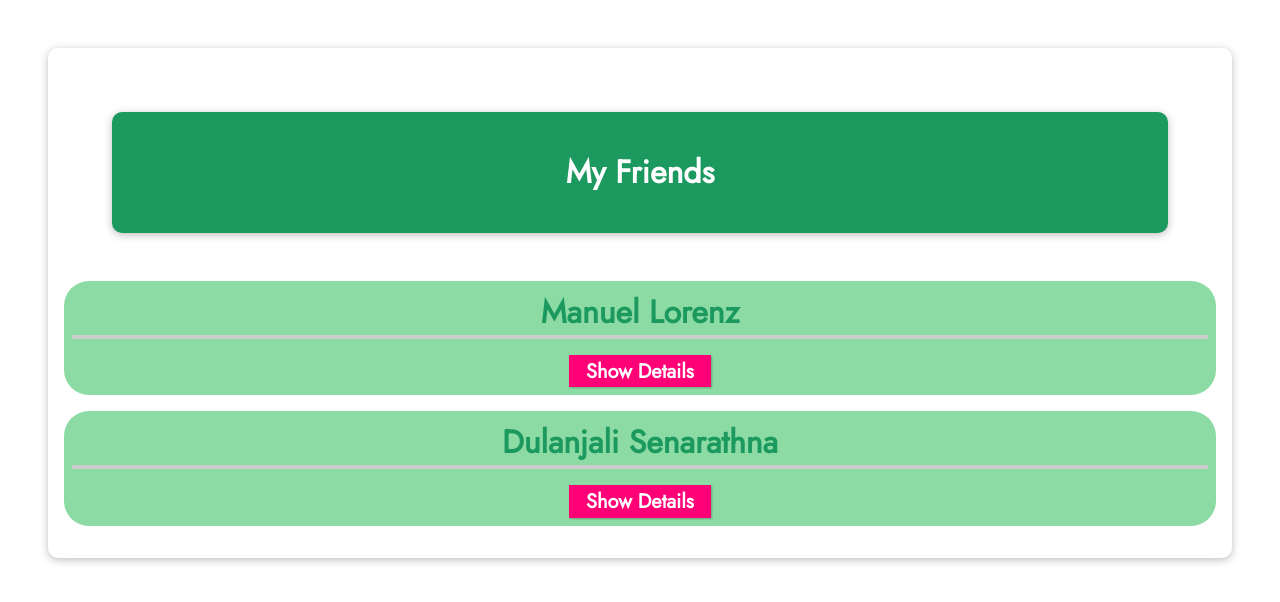
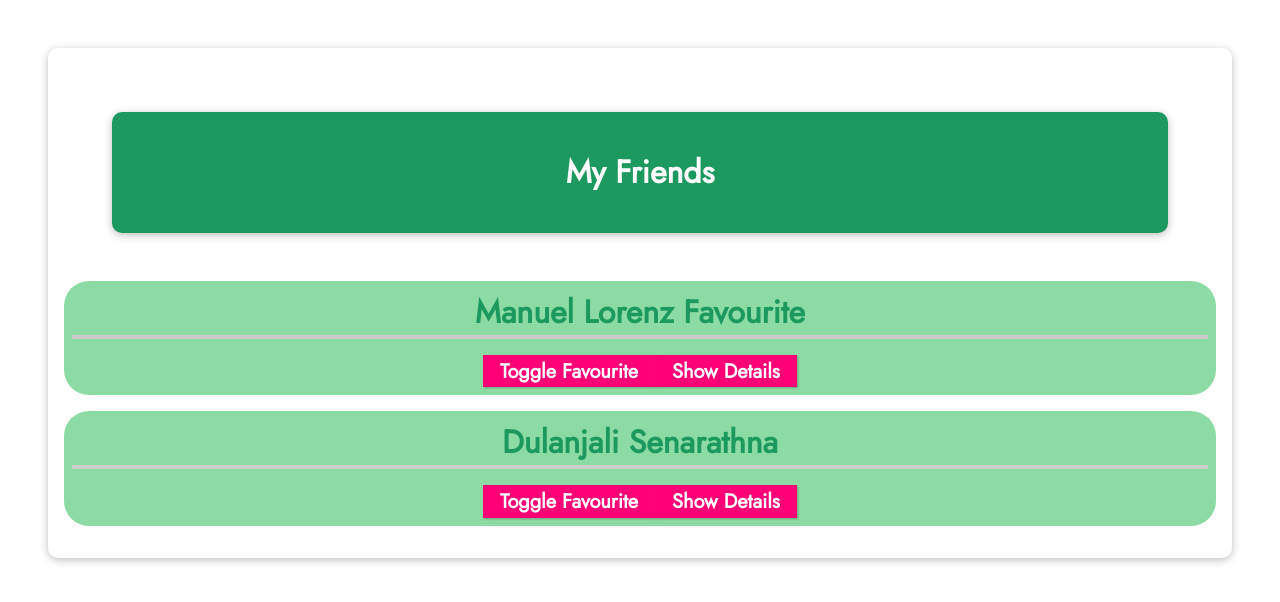
Before and after one commit to Dulanjali-Senarathna/VueJS-Udemy, a Vue app in the folder my_app/: page / in a window 1280 px wide. Shown: the top 602 px of the page. Built offline with nearby package versions, Linux system fonts and the light colour scheme.

Commit message:
Prop Behavior & Changing Props

```diff
--- a/my_app/src/App.vue
+++ b/my_app/src/App.vue
@@ -1,8 +1,8 @@
 <template>
   <header><h1>My Friends</h1></header>
   <ul>
-    <friend-contact name="Manuel Lorenz" phone-number="0713724587" email-address="dula@gmail.com"></friend-contact>
-    <friend-contact name="Dulanjali Senarathna" phone-number="0713724583" email-address="dula93@gmail.com"></friend-contact>
+    <friend-contact name="Manuel Lorenz" phone-number="0713724587" email-address="dula@gmail.com" is-favourite='1'></friend-contact>
+    <friend-contact name="Dulanjali Senarathna" phone-number="0713724583" email-address="dula93@gmail.com" is-favourite='0'></friend-contact>
   </ul>
 </template>
 
@@ -15,7 +15,8 @@
                 id:'manuel',
                 name: 'Manuel Lorenz',
                 phone:'0713724587',
-                email:'dula@gmail.com'
+                email:'dula@gmail.com',
+
                },
                {
                 id:'dula',
--- a/my_app/src/components/FriendContact.vue
+++ b/my_app/src/components/FriendContact.vue
@@ -1,6 +1,8 @@
 <template>
     <li>
-        <h2>{{name}}</h2>
+        <h2>{{name}} {{friendIsFavourite === '1' ? 'Favourite' : ''}}</h2>
+          <button @click="toggleFavourite" >Toggle Favourite</button>
+
         <button @click="toggleDetails">{{ detailsAreVisible ? 'Hide' : 'Show'}} Details</button>
         <ul v-if="detailsAreVisible">
             <li><strong>Phone:</strong>{{phoneNumber}}</li>
@@ -14,7 +16,8 @@ export default {
     props:[
         'name',
         'phoneNumber',
-        'emailAddress'
+        'emailAddress',
+        'isFavourite'
     ],
     data(){
         return{
@@ -24,12 +27,20 @@ export default {
                 name: 'Manuel Lorenz',
                 phone:'0713724587',
                 email:'dula@gmail.com'
-            }
+            },
+            friendIsFavourite:this.isFavourite
         }
     },
     methods:{
         toggleDetails(){
             this.detailsAreVisible = !this.detailsAreVisible;
+        },
+        toggleFavourite(){
+            if(this.friendIsFavourite === '1'){
+                this.friendIsFavourite = '0';
+            }else{
+                this.friendIsFavourite = '1';
+            }
         }
     }
 }
```
